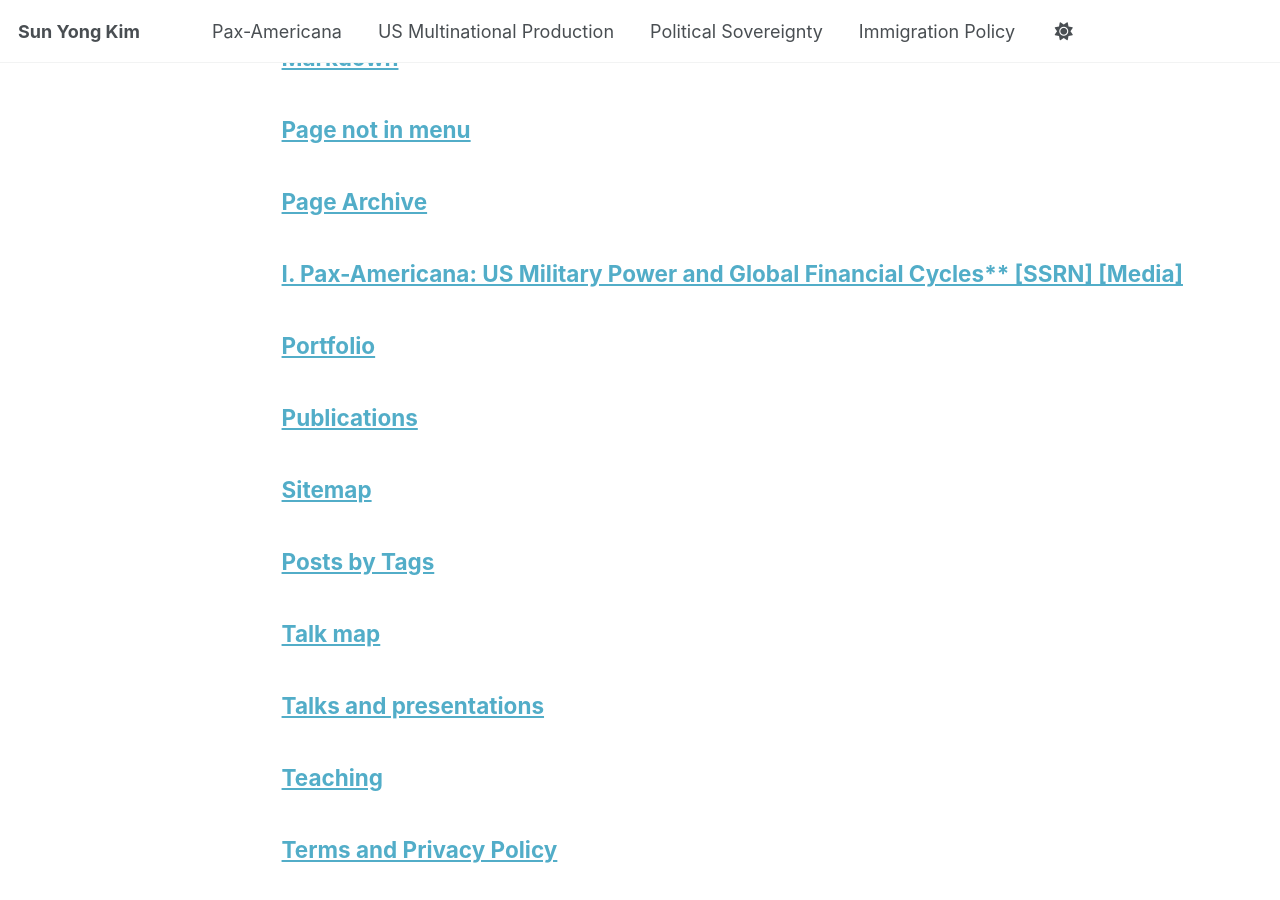
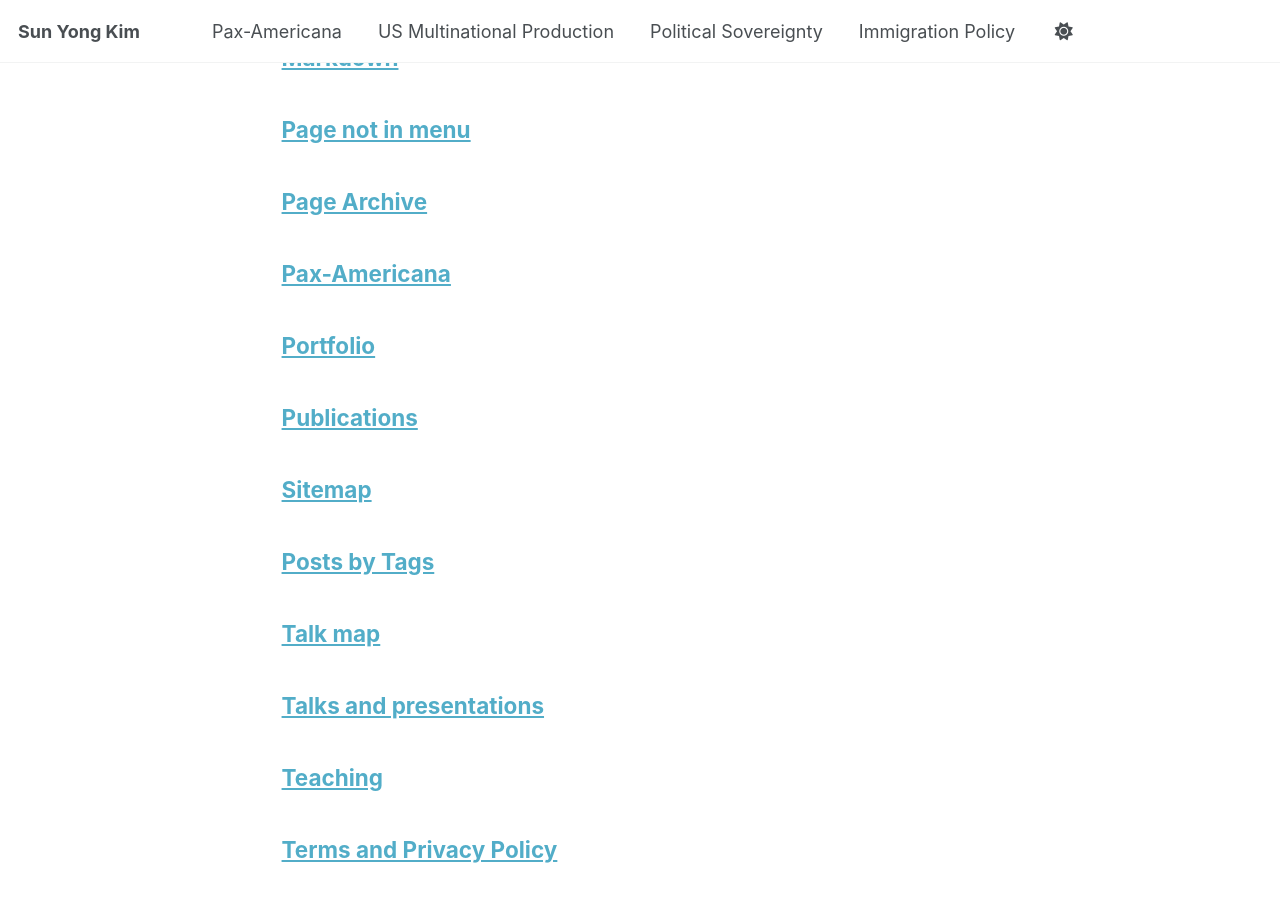
Before and after one commit to sunyongkim-research/sunyongkim-research.github.io, a Jekyll site: the page built from _pages/page-archive.html, in a window 1280 px wide and 900 px high, scrolled down 632 px. Built offline with Jekyll 4.4.1, drawn with Linux system fonts in a browser that asks for light colours; a script bundle is joined from its source files by our own code; library files that are not in the unit come from our copies; some of the changed lines change nothing that is shown.

Commit message:
Update pax-americana.md

```diff
--- a/_pages/pax-americana.md
+++ b/_pages/pax-americana.md
@@ -1,8 +1,12 @@
 ---
-layout: pagepermalink: /pax-americana/
+layout: page
+title: Pax-Americana
+permalink: /pax-americana/
 ---
 
-### I. Pax-Americana: US Military Power and Global Financial Cycles** [[SSRN](#)] [[Media](#)]
+### I. US Military Hegemony and Global Macro-Financial Cycles
+
+**Pax-Americana: US Military Power and Global Financial Cycles** [[SSRN](#)] [[Media](#)]
 <span style="color:red; font-style:italic;">Revise and Resubmit (Journal of Political Economy)</span>
 
 ![Pax-Americana Chart](/assets/pax-americana-chart.png)
```
